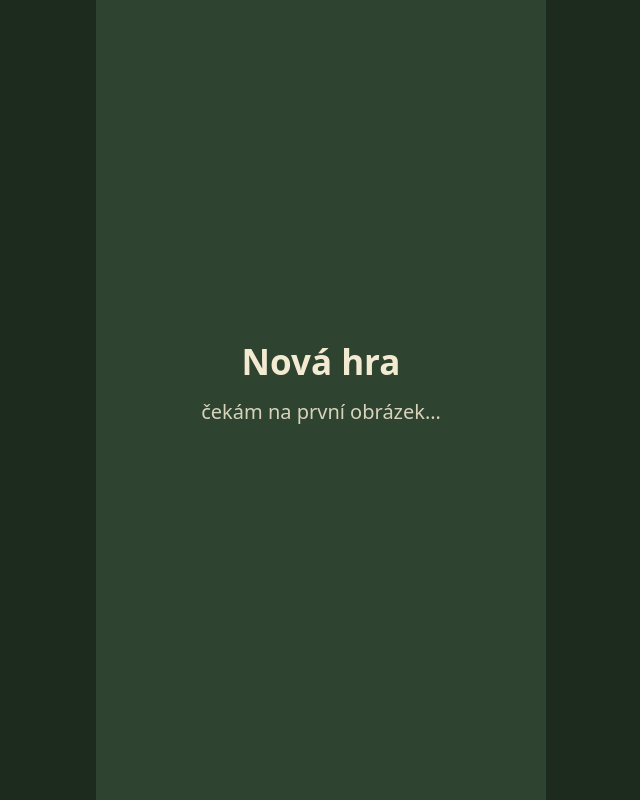
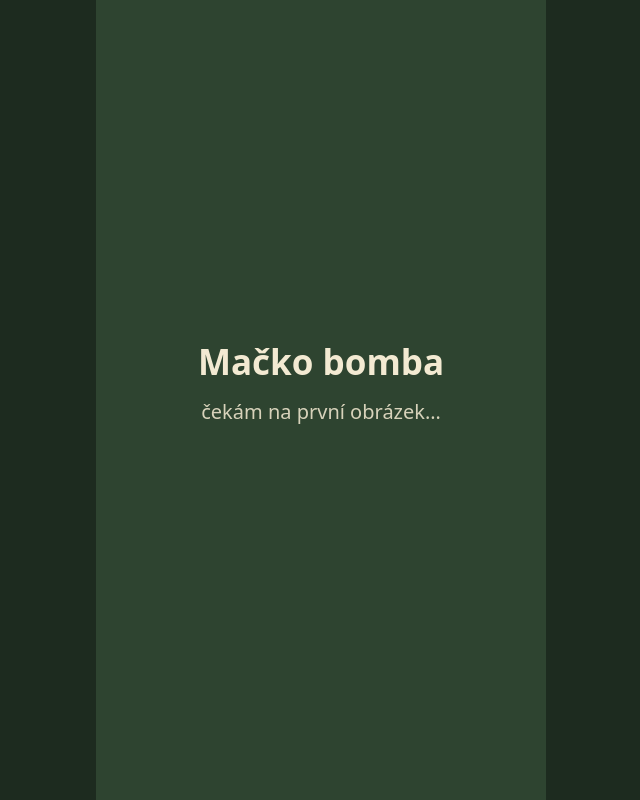
Before and after one commit to MartinSaturnin/macko-bomba, a plain HTML site: page index.html in a window 1280 px wide. Shown: the whole page, without its empty margins (319-959 px from the left). Drawn offline with Linux system fonts and the light colour scheme.

Commit message:
Pojmenovat hru Mačko bomba
Co-Authored-By: Claude Opus 5.5 <noreply@anthropic.com>
Claude-Session: https://claude.ai/code/session_019urqJLEcsn2GDBXpfXY6J7

```diff
--- a/index.html
+++ b/index.html
@@ -6,7 +6,7 @@
 <meta name="apple-mobile-web-app-capable" content="yes">
 <meta name="theme-color" content="#1d2b1f">
 <link rel="manifest" href="manifest.json">
-<title>Hra</title>
+<title>Mačko bomba</title>
 <style>
   html,body{margin:0;height:100%;background:#1d2b1f;overflow:hidden;touch-action:none;-webkit-user-select:none;user-select:none}
   canvas{display:block;width:100vw;height:100vh;height:100dvh}
@@ -60,7 +60,7 @@ function draw(){
   ctx.fillStyle = '#2e4430'; ctx.fillRect(0,0,W,H);
   ctx.fillStyle = '#f3ead2'; ctx.textAlign = 'center';
   ctx.font = 'bold 56px system-ui, sans-serif';
-  ctx.fillText('Nová hra', W/2, H/2 - 40);
+  ctx.fillText('Mačko bomba', W/2, H/2 - 40);
   ctx.font = '32px system-ui, sans-serif';
   ctx.globalAlpha = 0.6 + 0.4 * Math.sin(state.t * 3);
   ctx.fillText('čekám na první obrázek…', W/2, H/2 + 30);
```
Also changed, not shown: manifest.json, 1 other file.
